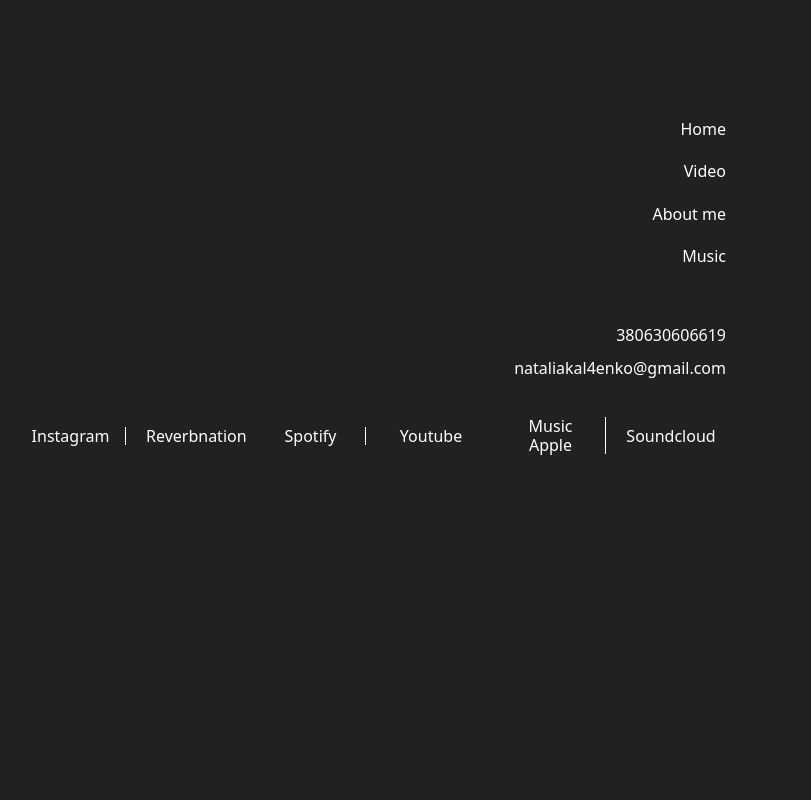
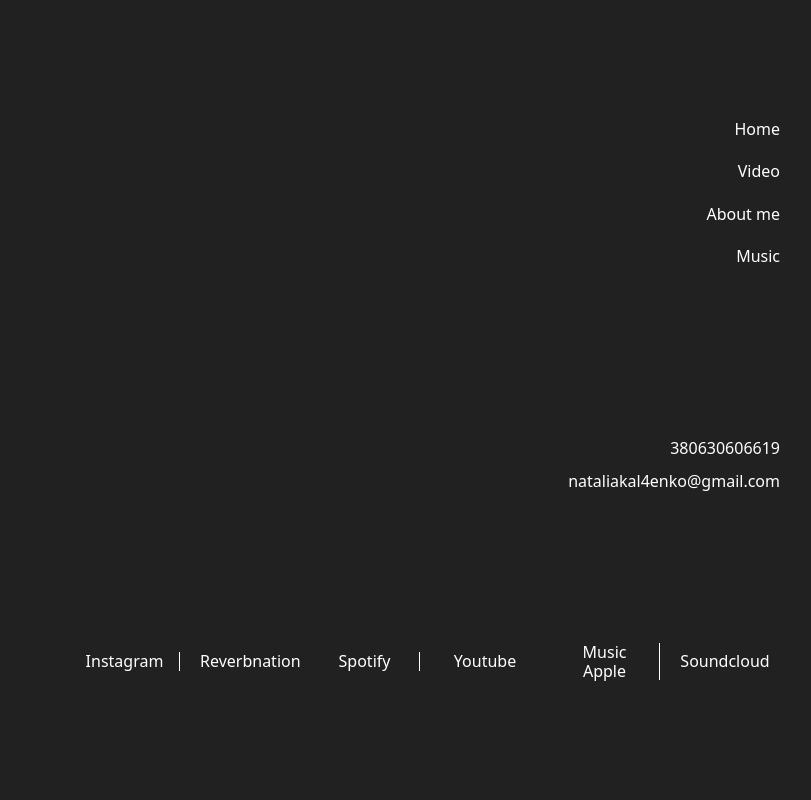
Before and after one commit to NataliGoIt/new, a website built with Parcel: page src/index.html in a window 1280 px wide. Shown: the top 800 px of the page, without its empty margins (372-1183 px from the left). Built offline with nearby package versions, Linux system fonts and the light colour scheme.

Commit message:
burger-position

```diff
--- a/src/partials/burger.html
+++ b/src/partials/burger.html
@@ -1,5 +1,5 @@
-<section class="burger-menu">
-    <div class="container">
+<section class="backdrop">
+    <div class="burger-menu">
         <div class="burger-menu__position">
       <ul class="burger-menu__list">
         <li class="burger-menu__item"><a href="./index.html" class="burger-menu__link">Home</a></li>
--- a/src/sass/layout/_burger.scss
+++ b/src/sass/layout/_burger.scss
@@ -1,6 +1,6 @@
 .burger-menu{
-    padding: 14px;
-    padding-top: 15vh;
+    padding: 15vh 10vw;
+
     text-align: right;
 
         position: absolute;
@@ -21,6 +21,15 @@
     opacity: 0;
     visibility: hidden;
     pointer-events: none;
+    }
+.backdrop{
+    position: fixed;
+    top: 0;
+    left: 0;
+    width: 100vw;
+    height: 100vh;
+    background: rgba(0, 0, 0, 0.2);
+    transition: opacity 250ms cubic-bezier(0.4, 0, 0.2, 1), visibility 250ms cubic-bezier(0.4, 0, 0.2, 1);
     }
 .burger-menu__position{
     width: 100%;
```
Also changed, not shown: src/sass/main.css, 1 other file.
